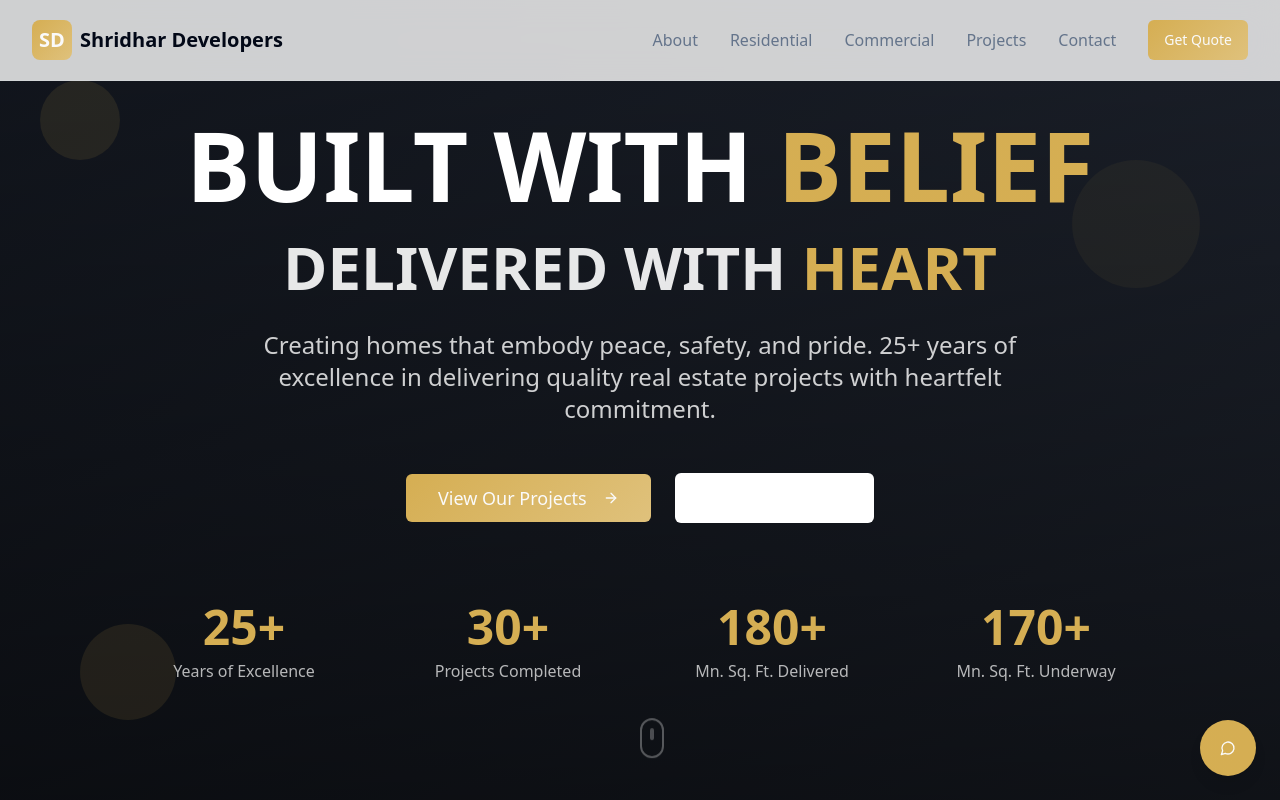
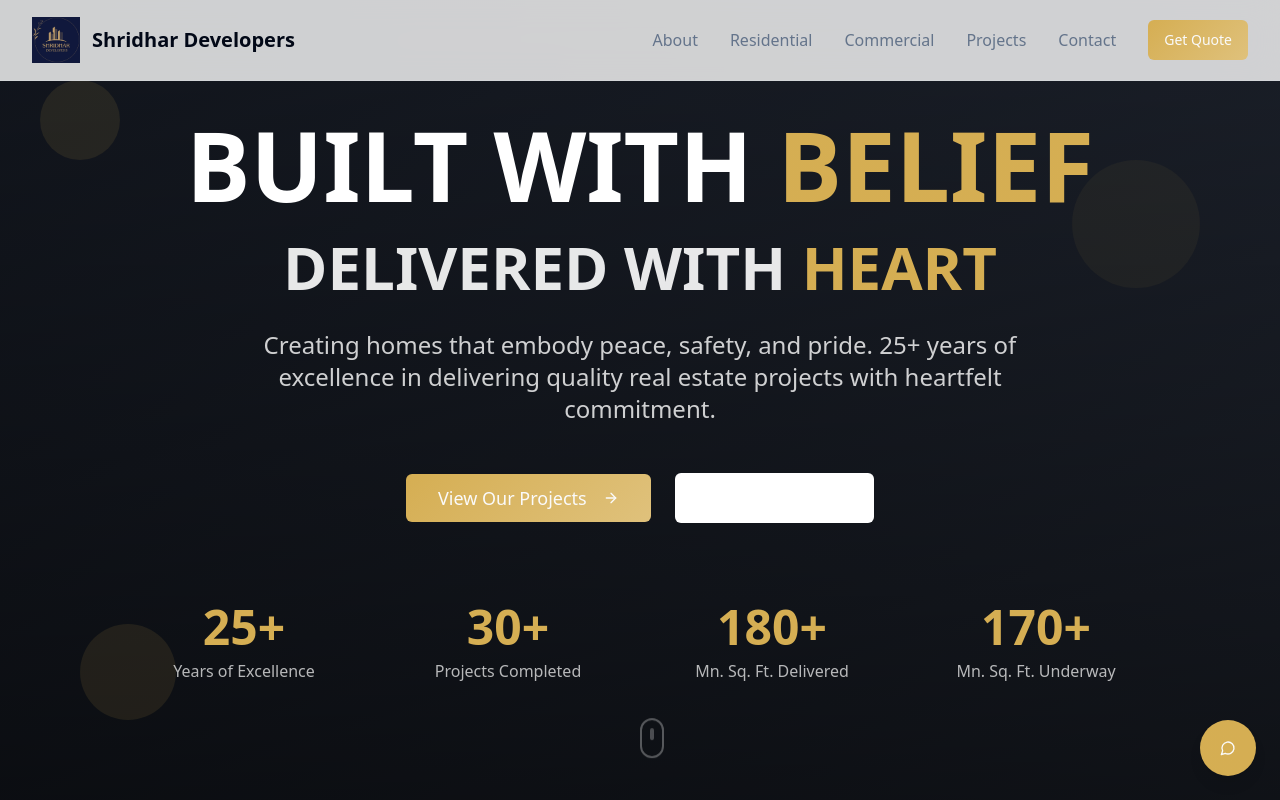
Before and after one commit to Iamsolo0023/project-supabase-link, a React (Vite) app: page / in a window 1280 px wide. Shown: the top 800 px of the page. Built offline with nearby package versions, Linux system fonts and the light colour scheme.

Commit message:
Update header with logo
Replace the "SD" text in the navigation bar with the Shridhar Developers logo.

```diff
--- a/src/components/Header.tsx
+++ b/src/components/Header.tsx
@@ -1,6 +1,7 @@
 import { useState } from "react";
 import { Menu, X } from "lucide-react";
 import { Button } from "@/components/ui/button";
+
 
 const Header = () => {
   const [isMenuOpen, setIsMenuOpen] = useState(false);
@@ -18,10 +19,12 @@ const Header = () => {
       <nav className="container mx-auto px-4 lg:px-8">
         <div className="flex items-center justify-between h-20">
           {/* Logo */}
-          <div className="flex items-center space-x-2">
-            <div className="w-10 h-10 bg-gradient-primary rounded-lg flex items-center justify-center">
-              <span className="text-primary-foreground font-bold text-xl">SD</span>
-            </div>
+          <div className="flex items-center space-x-3">
+            <img
+              src="/lovable-uploads/67699003-1802-46ef-b92e-8159d41b53dd.png"
+              alt="Shridhar Developers Logo"
+              className="w-12 h-12 object-contain"
+            />
             <span className="text-xl font-bold text-foreground">Shridhar Developers</span>
           </div>
 
```
Also changed, not shown: public/lovable-uploads/67699003-1802-46ef-b92e-8159d41b53dd.png (added), src/assets/shridhar-logo.png (added).
